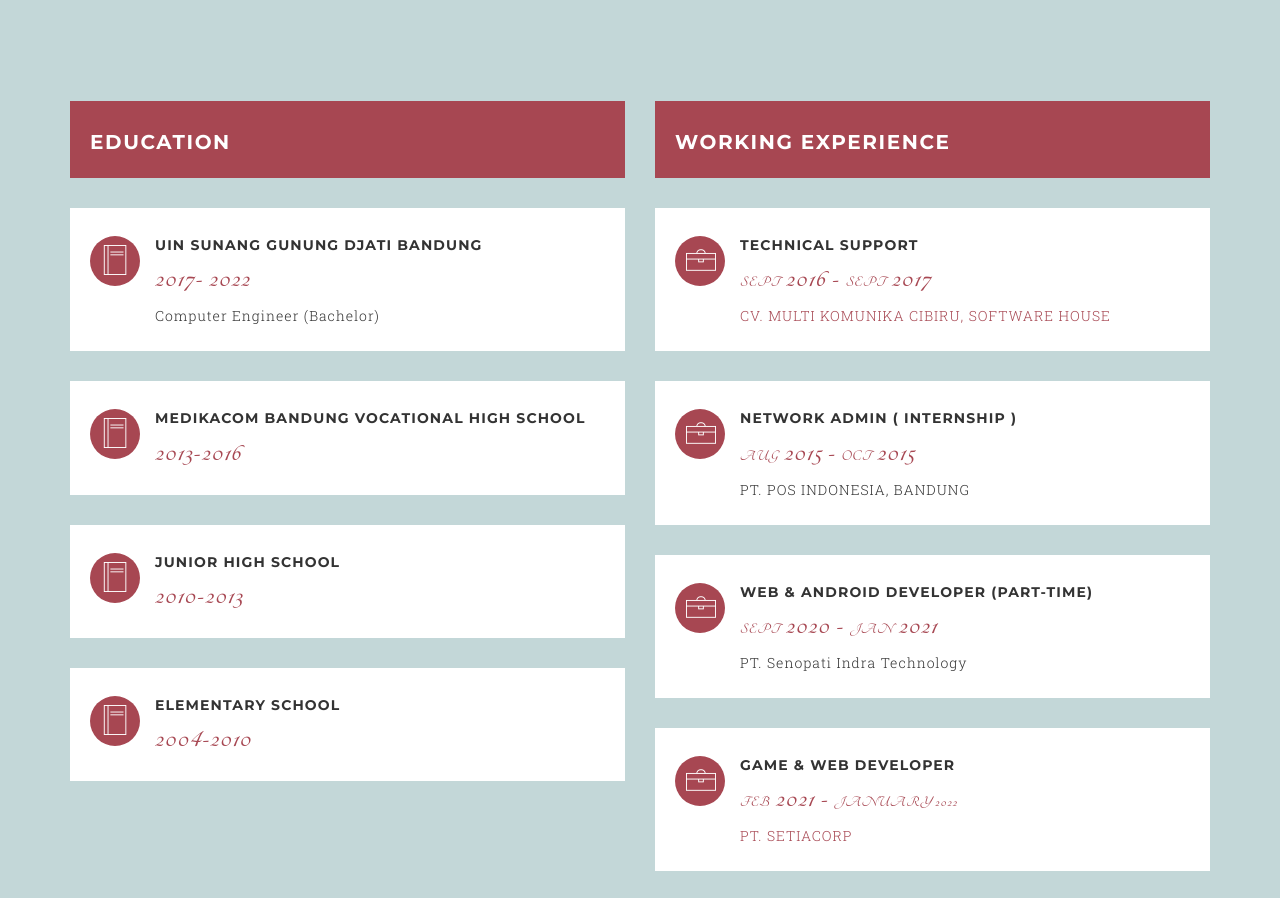
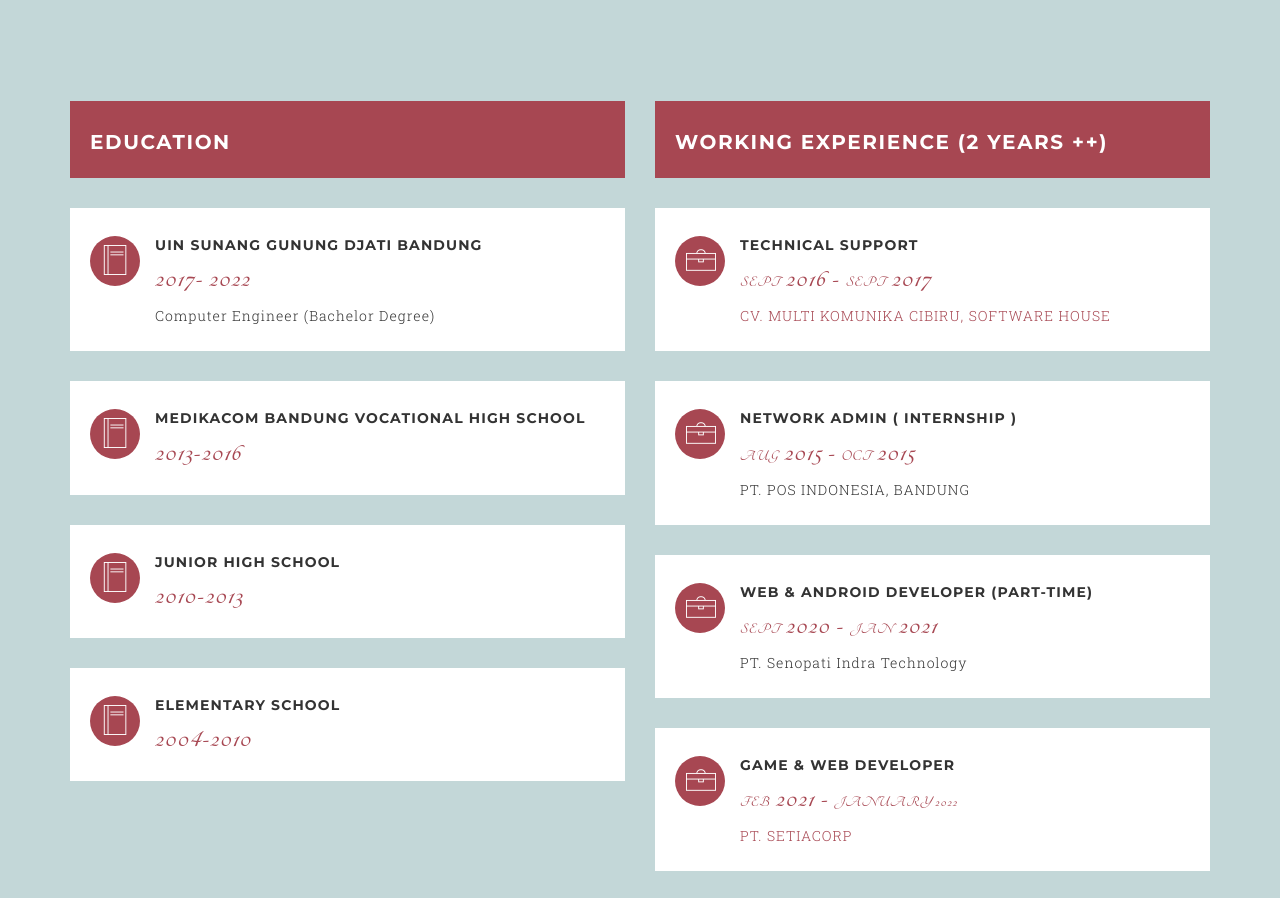
Before and after one commit to rikiahmad2/PortfolioRiki, a plain HTML site: page index.html in a window 1280 px wide. Shown: the part 7480-8378 px from the top of the page. Drawn offline with Linux system fonts and the light colour scheme.

Commit message:
Save As PDF

```diff
--- a/index.html
+++ b/index.html
@@ -259,7 +259,7 @@
                                 <h5>UIN Sunang Gunung Djati Bandung</h5>
                                 <span>2017- 2022 </span>
                                 <p class="plineheight">
-                                Computer Engineer (Bachelor)</p>
+                                Computer Engineer (Bachelor Degree)</p>
                             </div>
                         </li>
                         <li>
@@ -300,7 +300,7 @@
                 <div class="col-md-6 resumeEmp">
 
                     <ul class="resumeList">
-                        <li class="resTitle"><h4>Working Experience</h4></li>
+                        <li class="resTitle"><h4>Working Experience (2 Years ++)</h4></li>
                         <li>
                             <div class="resumeIcon">
                                 <div class="icon icon-basic-case"></div>
```
